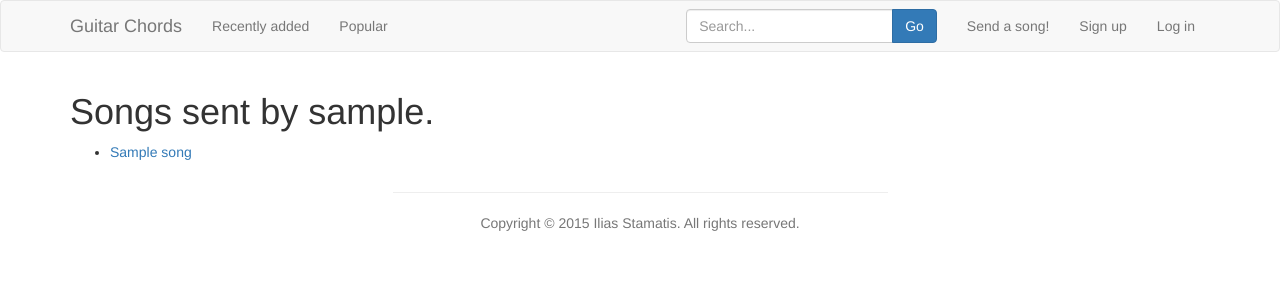
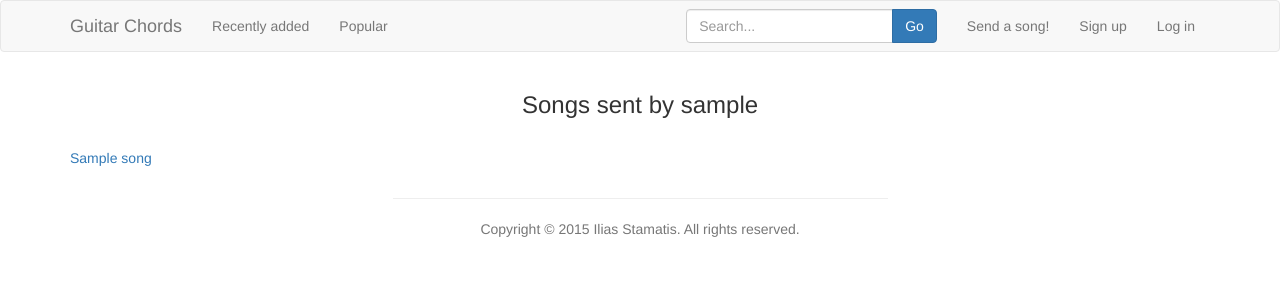
Before and after one commit to ilstam/guitarchords, a Django app: template chords/templates/chords/user.html in a window 1280 px wide. Shown: the top 300 px of the page. Run offline with Django 3.2, Linux system fonts and the light colour scheme; tables that the repository leaves empty hold one stand-in row (values such as "Sample post"); the template is opened without the code that fills it: values that come from a table or form of the project are taken from there, most other values are stand-ins (such as "Sample title", 1, 10 or a date in 2020); some libraries are stand-ins or nearby versions.

Commit message:
split result in 3 columns in artist and user templates

```diff
--- a/chords/static/chords/css/style.css
+++ b/chords/static/chords/css/style.css
@@ -8,8 +8,17 @@ a:hover {
     text-decoration: underline;
 }
 
+ul {
+    list-style-type: none;
+    padding-left: 0;
+}
+
 label[for=id_content] {
     display: none;
+}
+
+.header {
+    margin-bottom: 20px;
 }
 
 /* forms */
@@ -80,11 +89,6 @@ label[for=id_content] {
     margin-top: 70px;
 }
 
-#info-column ul {
-    list-style-type: none;
-    padding-left: 0;
-}
-
 /* footer */
 
 .footer {
--- /dev/null
+++ b/chords/static/chords/js/present.js
@@ -0,0 +1,25 @@
+$(function() {
+
+/**
+ * Split the list of songs into 3 chunks.
+ * Chunks will be of equal size if possible, else the first chunks will have
+ * an extra element. Then append these chunks into the appropriate column.
+ */
+function splitSongsInColumns3() {
+    var list = $('#present_songs li');
+    var x = Math.ceil(list.length / 3);
+    var y = Math.ceil((list.length - x) / 2);
+
+    var l1 = list.slice(0, x);
+    var l2 = list.slice(x, x+y);
+    var l3 = list.slice(x+y);
+
+    $('#col1 ul').append(l1);
+    $('#col2 ul').append(l2);
+    $('#col3 ul').append(l3);
+}
+
+if ($('#present_songs li').length)
+    splitSongsInColumns3();
+
+});
--- a/chords/templates/chords/user.html
+++ b/chords/templates/chords/user.html
@@ -1,17 +1,30 @@
 {% extends 'chords/base.html' %}
+{% load staticfiles %}
+
 {% block title %}{{ theuser.username }}{% endblock %}
 
 {% block body_block %}
 
-<h1>Songs sent by {{ theuser.username }}.</h1>
+<div class="row header text-center">
+    <h3>Songs sent by {{ theuser.username }}</h3>
+</div>
+
+<div class="row" id="present_songs">
     {% if songs %}
-    <ul>
         {% for song in songs %}
             <li><a href="{% url 'chords:song' song.slug %}">{{ song.full_title }}</a></li>
         {% endfor %}
-    </ul>
+
+        <div id="col1" class="col-md-4"> <ul> </ul> </div>
+        <div id="col2" class="col-md-4"> <ul> </ul> </div>
+        <div id="col3" class="col-md-4"> <ul> </ul> </div>
     {% else %}
-    <strong>This user hasn't sent any songs yet.</strong>
+        <p class="text-center">This user hasn't sent any songs yet.</p>
     {% endif %}
+</div>
 
 {% endblock %}
+
+{% block scripts_block %}
+    <script src="{% static "chords/js/present.js" %}"></script>
+{% endblock %}
```
Also changed, not shown: chords/templates/chords/artist.html (+17 -4 lines). Lines whose indentation alone changed are shown as unchanged.
